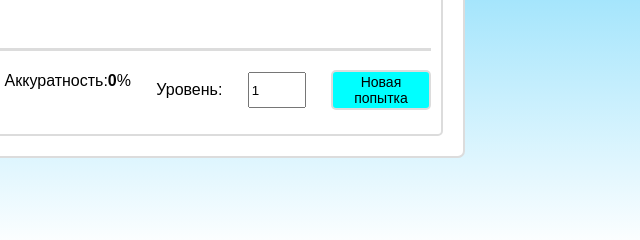
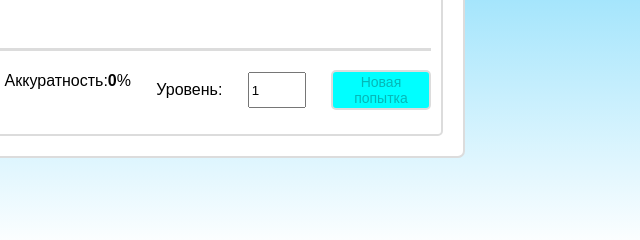
Before and after one commit to dendy01/printSpeed, a website built with webpack: page public/index.html in a window 1280 px wide. Shown: the part 565-805 px from the top of the page, 597-1237 px from the left. Built offline with nearby package versions, Linux system fonts and the light colour scheme; no server answers.

Commit message:
update code

```diff
--- a/bin/checkKeyDown.js
+++ b/bin/checkKeyDown.js
@@ -1,4 +1,4 @@
-import { displayTyping } from "../src/index.js";
+import { displayTyping } from "./initTest.js";
 
 export const keyDown = (event) => {
   switch(event.key) {
--- a/bin/displayTyping.js
+++ b/bin/displayTyping.js
@@ -6,6 +6,7 @@ class DisplayTyping {
     this.errorCharacters = body.querySelector('.error b');
     this.precisionClicks = body.querySelector('.precision b');
     this.levelTestPrint = body.querySelector('.level');
+    this.btn = body.querySelector('.btn');
     this.reset();
   }
 
@@ -51,7 +52,7 @@ class DisplayTyping {
     this.incorrectClick = 0;
     this.position = 0;
     this.currentTime = 60;
-    this.time.innerText = this.currentTime;
+    this.time.innerText = 60;
     this.correctCharacters.innerText = 0;
     this.errorCharacters.innerText = 0;
     this.precisionClicks.innerText = 0;
--- /dev/null
+++ b/bin/initTest.js
@@ -0,0 +1,31 @@
+import { PrintTextBuilder } from "../bin/printTextBuilder";
+import { LoremApi } from "../bin/loremApi";
+import { DisplayTyping } from './displayTyping.js';
+import { run ,timer } from '../bin/runTest.js';
+import { renderHTML } from "../src/utils.js";
+
+renderHTML();
+
+let displayTyping = new DisplayTyping(document.body);
+
+async function initTest() {
+  clearInterval(timer);
+  const printText = document.body.querySelector('p');
+  printText.innerText = '';
+
+  const loremApi = new LoremApi(5, displayTyping.LevelTestPrint);
+
+  displayTyping.btn.disabled = true;
+  const lorem = await loremApi.text();
+  displayTyping.btn.disabled = false;
+  displayTyping.levelTestPrint.blur();
+
+  const printTextBuilder = new PrintTextBuilder(lorem, printText);
+  printTextBuilder.build();
+
+  displayTyping = new DisplayTyping(document.body);
+
+  document.addEventListener('keydown', run);
+}
+
+export { initTest, displayTyping };
--- a/bin/runTest.js
+++ b/bin/runTest.js
@@ -1,12 +1,12 @@
-import { displayTyping } from "../src/index.js";
 import { keyDown } from "./checkKeyDown.js";
+import { displayTyping } from "./initTest.js";
 
 let timer;
 
 export const run = () => {
   const time = document.body.querySelector('.time>span b');
-  const content = document.body.querySelector('.content p');
 
+  displayTyping.btn.addEventListener('mousedown', e => e.preventDefault());
   document.removeEventListener('keydown', run);
   document.addEventListener('keydown', keyDown);
 
--- a/src/index.js
+++ b/src/index.js
@@ -1,34 +1,8 @@
 import '../style/style.scss';
-import { renderHTML } from './utils.js';
-import { run, timer } from '../bin/runTest.js';
-import { DisplayTyping } from '../bin/displayTyping.js';
-import { PrintTextBuilder } from "../bin/printTextBuilder";
-import { LoremApi } from "../bin/loremApi";
+import { initTest } from '../bin/initTest.js';
 
-renderHTML();
-
-let displayTyping = new DisplayTyping(document.body);
 const btn = document.body.querySelector('.btn');
-
-btn.addEventListener('click', initTest);
-btn.addEventListener('mousedown', e => e.preventDefault());
 
 await initTest();
 
-async function initTest() {
-  clearInterval(timer);
-  const printText = document.body.querySelector('p');
-  printText.innerText = '';
-
-  const loremApi = new LoremApi(5, displayTyping.LevelTestPrint);
-  const lorem = await loremApi.text();
-
-  const printTextBuilder = new PrintTextBuilder(lorem, printText);
-  printTextBuilder.build();
-
-  displayTyping = new DisplayTyping(document.body);
-
-  document.addEventListener('keydown', run);
-}
-
-export { displayTyping };
+btn.addEventListener('click', initTest);
--- a/src/utils.js
+++ b/src/utils.js
@@ -2,8 +2,53 @@ const random = (len) => {
   return Math.floor(Math.random() * len);
 };
 
+const list = {
+  info: [
+    {
+      className: 'time',
+      innerHTML: 'Оставшееся время:<span><b>60</b>c</span>',
+    },
+    {
+      className: 'right',
+      innerHTML: 'Верные нажатия:<span><b>0</b></span>',
+    },
+    {
+      className: 'error',
+      innerHTML: 'Неверные нажатия:<span><b>0</b></span>',
+    },
+    {
+      className: 'precision',
+      innerHTML: 'Аккуратность:<span><b>0</b>%</span>',
+    }
+  ]
+};
+
+const builderHTML = (list, key, parent) => {
+  let elem = '';
+
+  console.log(list);
+  console.log(key);
+  console.log(parent);
+
+  list[key].map((item) => {
+    if (parent[key].tagName === 'UL') {
+      elem = document.createElement('li');
+    } else {
+      elem = document.createElement('div');
+    }
+
+    if (item.innerHTML) {
+      elem.innerHTML = item.innerHTML;
+    }
+
+    elem.className = item.className;
+    parent[key].append(elem);
+  });
+};
+
 const renderHTML = () => {
   const root = document.querySelector('.root');
+  const paragraph = document.createElement('p');
 
   const divWrapper = document.createElement('div');
   divWrapper.className = 'wrapper';
@@ -15,7 +60,7 @@ const renderHTML = () => {
 
   const divContent = document.createElement('div');
   divContent.className = 'content';
-  divContent.innerHTML = '<p></p>';
+  divContent.append(paragraph);
   divContainer.append(divContent);
 
   const divInfo = document.createElement('div');
@@ -26,25 +71,17 @@ const renderHTML = () => {
   ulInfoText.className = 'info-text';
   divInfo.append(ulInfoText);
 
-  const liTime = document.createElement('li');
-  liTime.className = 'time';
-  liTime.innerHTML = 'Оставшееся время:<span><b>60</b>c</span>';
-  ulInfoText.append(liTime);
+  const parents = {
+    info: ulInfoText
+  };
 
-  const liRight = document.createElement('li');
-  liRight.className = 'right';
-  liRight.innerHTML = 'Верные нажатия:<span><b>0</b></span>';
-  ulInfoText.append(liRight);
+  console.log(parents);
 
-  const liError = document.createElement('li');
-  liError.className = 'error';
-  liError.innerHTML = 'Неверные нажатия:<span><b>0</b></span>';
-  ulInfoText.append(liError);
+  Object.keys(parents).forEach((key) => {
+    console.log(key);
 
-  const liPrecision = document.createElement('li');
-  liPrecision.className = 'precision';
-  liPrecision.innerHTML = 'Аккуратность:<span><b>0</b>%</span>';
-  ulInfoText.append(liPrecision);
+    builderHTML(list, key, parents);
+  });
 
   const labelLevel = document.createElement('lebal');
   labelLevel.for = 'inpLevel';
--- a/style/style.scss
+++ b/style/style.scss
@@ -1,26 +1,26 @@
 :root {
-  --bg-DCDCDC: #DCDCDC;
-  --bg-00FFFF: #00FFFF;
+  --bg-grey: #DCDCDC;
+  --bg-aqua: #00FFFF;
 }
 
 body {
   min-height: 100vh;
   background: linear-gradient(#007acc, #6DD5FA, #FFFFFF);
   font-family: Arial, Helvetica, sans-serif;
-  overflow: hidden;
+  //overflow: hidden;
 }
 
 .wrapper {
   width: 800px;
   padding: 20px;
-  border: 2px solid var(--bg-DCDCDC);
+  border: 2px solid var(--bg-grey);
   margin: 0 auto;
   border-radius: 7px;
   background-color: white;
 }
 
 .container {
-  border: 2px solid var(--bg-DCDCDC);
+  border: 2px solid var(--bg-grey);
   border-radius: 5px;
   padding: 10px;
 }
@@ -36,7 +36,7 @@ body {
 }
 
 .info {
-  border-top: 3px solid var(--bg-DCDCDC);
+  border-top: 3px solid var(--bg-grey);
   display: flex;
   justify-content: space-between;
   align-items: center;
@@ -47,8 +47,8 @@ body {
     height: 40px;
     font-size: 14px;
     border-radius: 5px;
-    background-color: var(--bg-00FFFF);
-    border: 2px solid var(--bg-DCDCDC);
+    background-color: var(--bg-aqua);
+    border: 2px solid var(--bg-grey);
   }
 
   .level {
```
